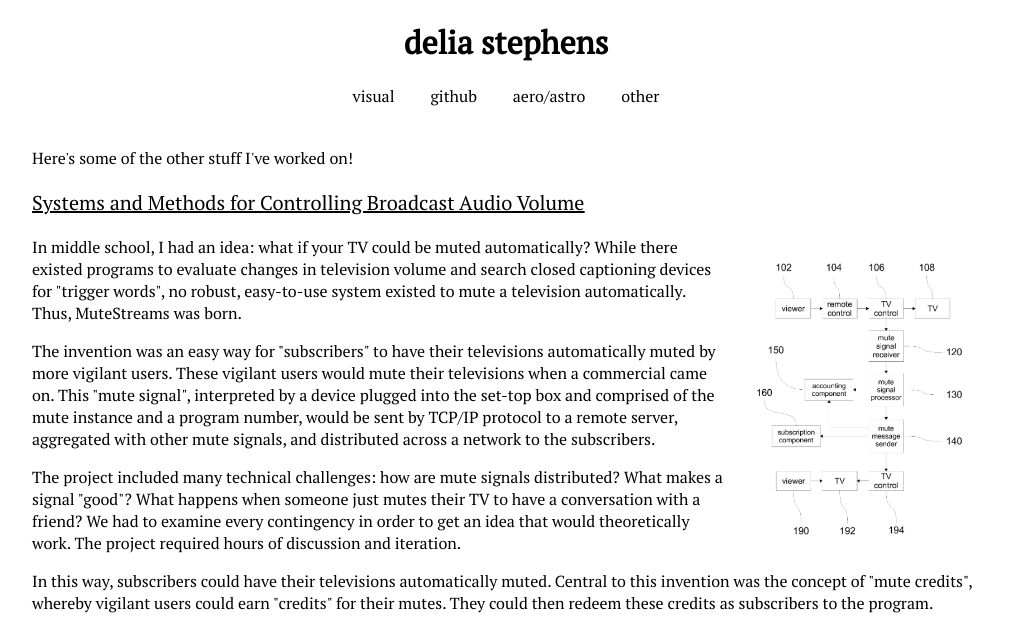
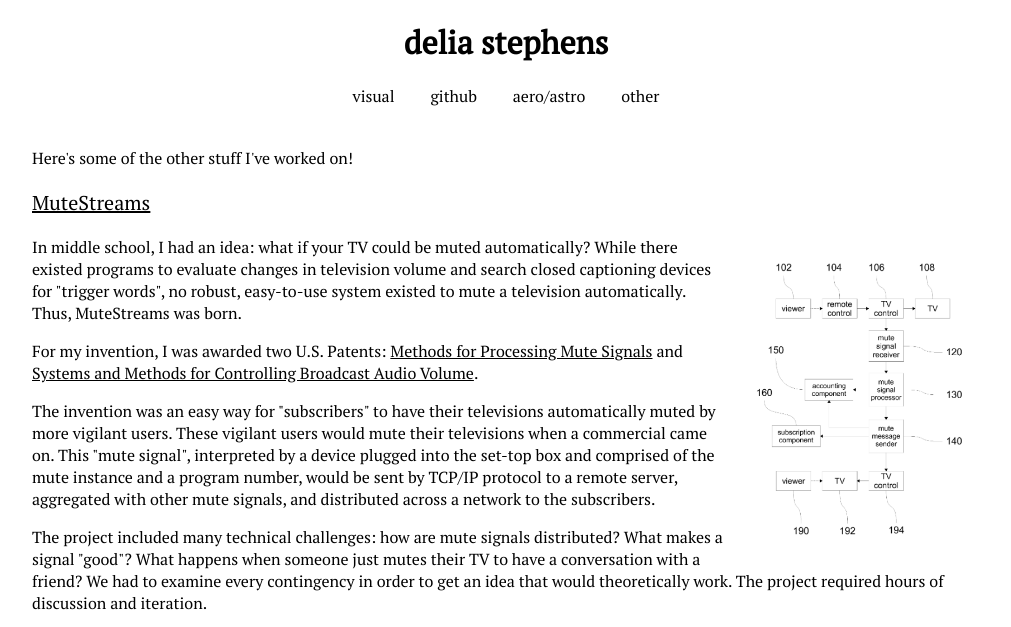
Before and after one commit to deliastephens/deliastephens-website-archive, a website: page projects.html in a window 1280 px wide. Shown: the top 627 px of the page, without its empty margins (134-1145 px from the left). Drawn offline with Linux system fonts and the light colour scheme.

Commit message:
MuteStreams updates
Referenced both patents.

```diff
--- a/projects.html
+++ b/projects.html
@@ -36,13 +36,17 @@
         Here's some of the other stuff I've worked on!
       </p>
       <p class="heading">
-        <a href="https://patents.google.com/patent/US20150172754"> Systems and Methods for Controlling Broadcast Audio Volume </a>
+        <a href="https://patents.google.com/patent/US20150172754"> MuteStreams </a>
       </p>
       <img src="res/projects/mutestreams.PNG" align="right" height="300px">
       <p>
         In middle school, I had an idea: what if your TV could be muted automatically? While there existed programs to evaluate changes
         in television volume and search closed captioning devices for "trigger words", no robust, easy-to-use system existed to mute a
         television automatically. Thus, MuteStreams was born.
+      </p>
+      <p>
+        For my invention, I was awarded two U.S. Patents: <a href="https://patents.justia.com/patent/9357259">Methods for Processing Mute Signals</a> and
+        <a href="https://patents.justia.com/patent/9210466">Systems and Methods for Controlling Broadcast Audio Volume</a>.
       </p>
       <p>
         The invention was an easy way for "subscribers" to have their televisions automatically muted by more vigilant users. These vigilant
```
